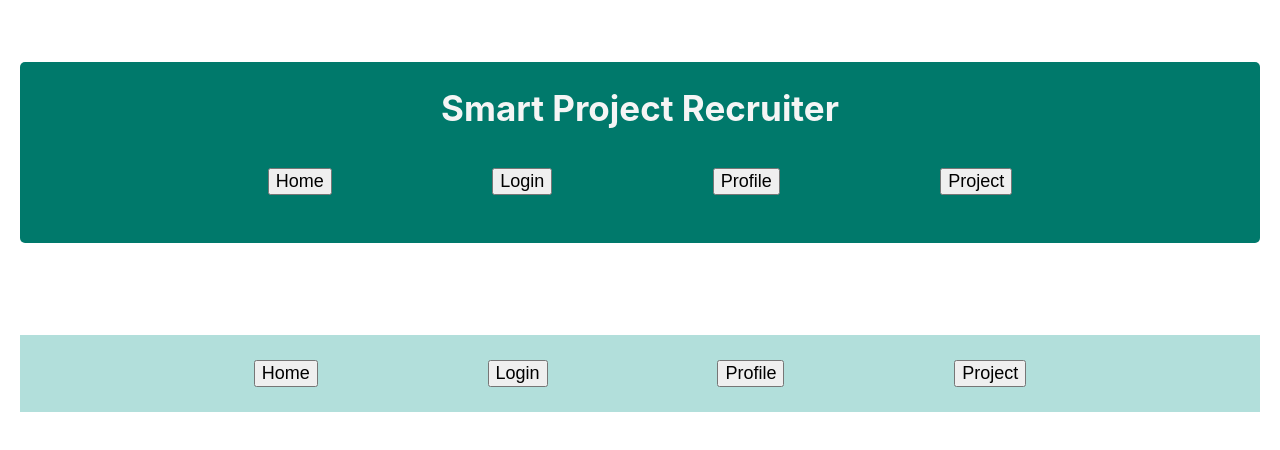
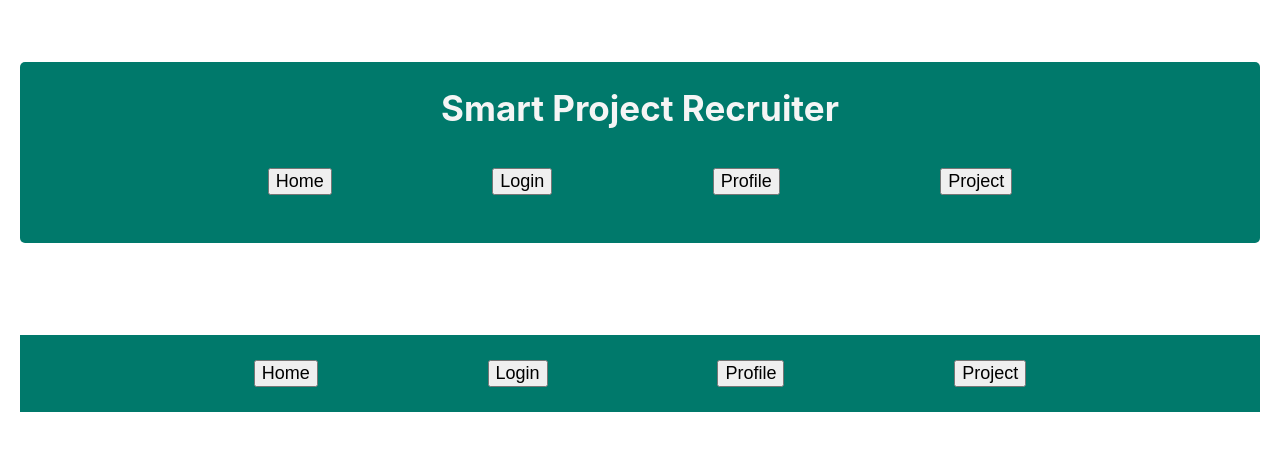
Before and after one commit to bdcii/Project-Enlistment, a React (Create React App) app in the folder client/: page / in a window 1280 px wide. Shown: the top 450 px of the page. Built offline with nearby package versions, Linux system fonts and the light colour scheme; no server answers; the HTML template or start-up script is replaced by a standard one.

Commit message:
Adjust background colors on navtabs and cards on home page

```diff
--- a/client/src/App.css
+++ b/client/src/App.css
@@ -22,7 +22,7 @@ h1 {
   }
 
   #footer {
-      background-color: rgb(178, 223, 219);
+      background-color: rgb(0, 121, 107);
   }
 
 @media screen (min-width: 600px) {
--- a/client/src/pages/Home/Home.css
+++ b/client/src/pages/Home/Home.css
@@ -35,7 +35,8 @@ margin: 1rem;
 width: 325px;
 box-shadow: 0 3px 6px #999, 0 3px 6px #999;
 text-align: center;
-padding: 5px;
+padding: 15px 5px;
+background-color: rgb(178, 223, 219);
 }
 
 @media screen (min-width: 600px) {
```
